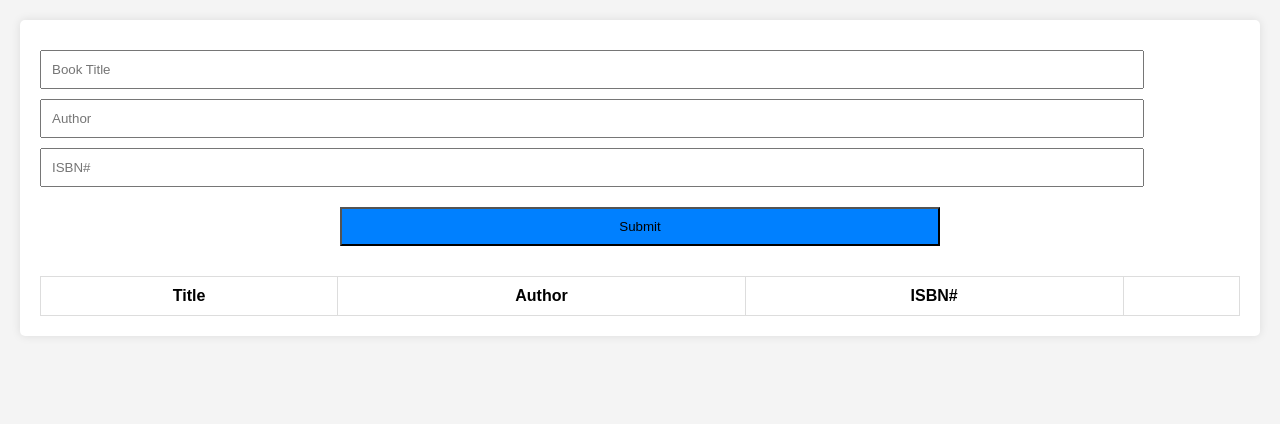
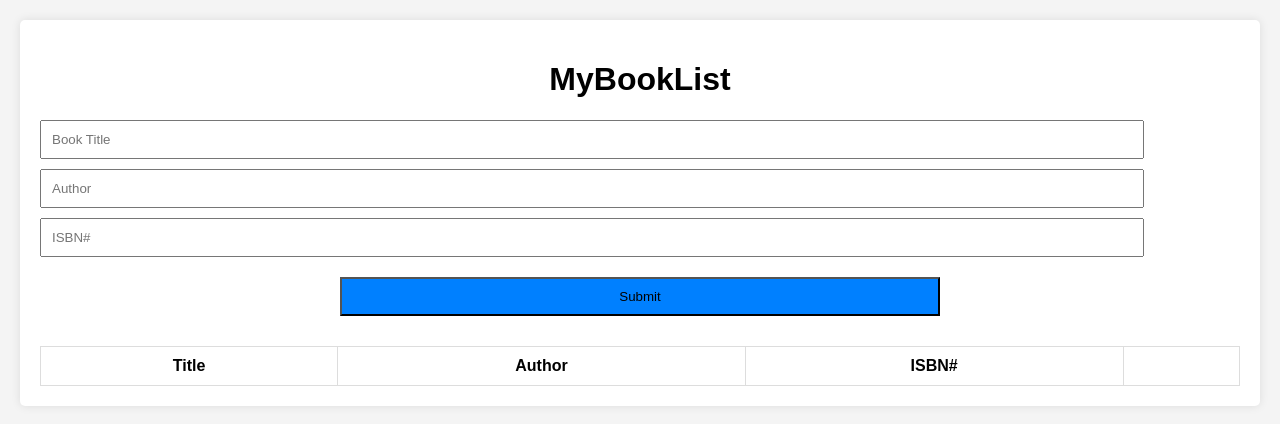
Before and after one commit to acciojob/book-list-soumyabratam6, a website: page main.html in a window 1280 px wide. Drawn offline with Linux system fonts and the light colour scheme.

Commit message:
created a submission

```diff
--- a/main.html
+++ b/main.html
@@ -9,6 +9,7 @@
 <body>
 	<!-- the entire body must be written by student -->
 	<div class="container">
+		<h1>MyBookList</h1>
 		<div class="form-group">
 			<input type="text" id="title" placeholder="Book Title" />
 			<input type="text" id="author" placeholder="Author" />
```
